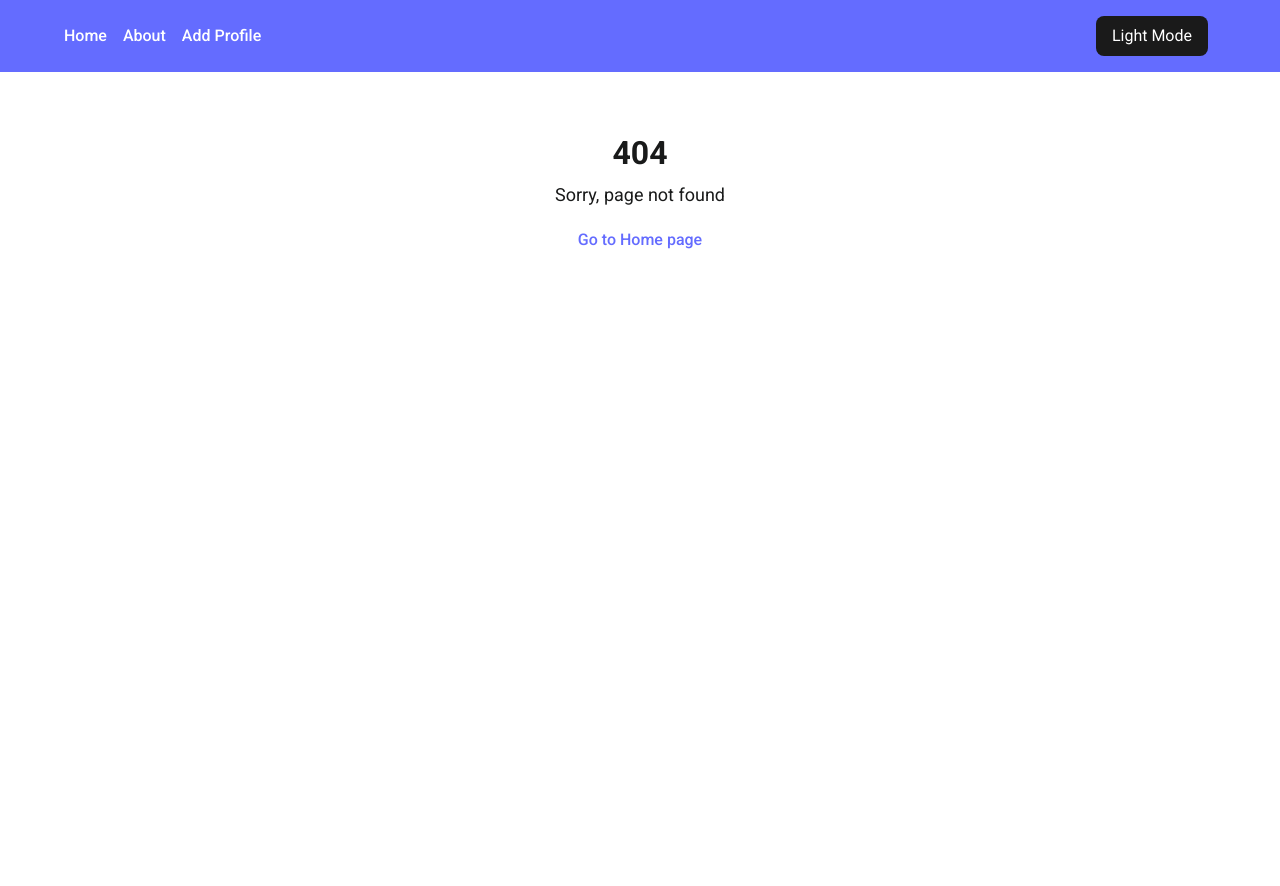
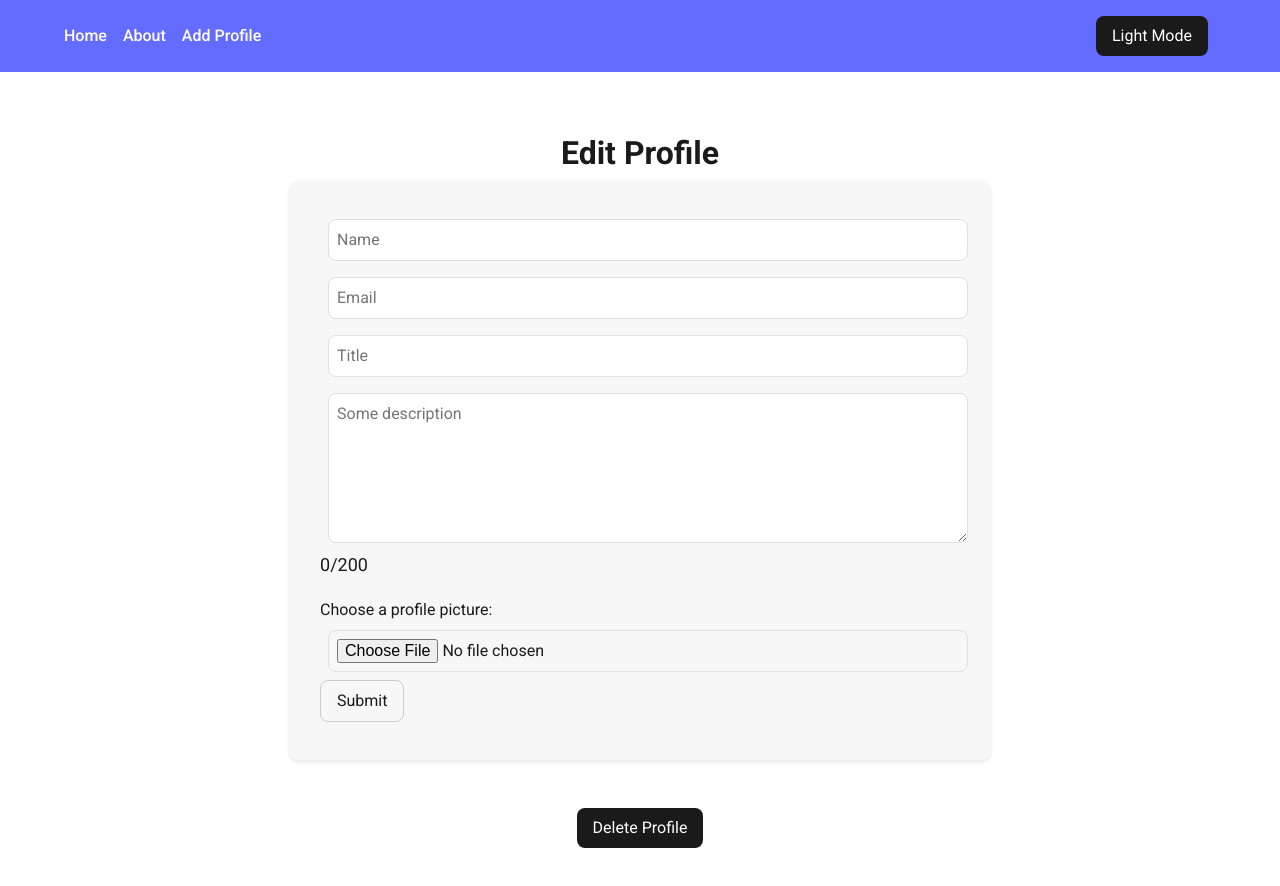
Before and after one commit to nrusk/CGT-390-Profile-App, a React (Vite) app: page /#/profile/1/edit in a window 1280 px wide. Before the commit this address had no page. Shown: the top 886 px of the page. Built offline with nearby package versions, Linux system fonts and the light colour scheme; no server answers.

Commit message:
17th commit

```diff
--- a/src/App.jsx
+++ b/src/App.jsx
@@ -4,6 +4,9 @@ import Navbar from "./components/Navbar";
 import AddProfilePage from "./pages/AddProfilePage";
 import HomePage from "./pages/HomePage";
 import NotFound from "./pages/NotFound";
+import ProfileDetailPage from "./pages/ProfileDetailPage";
+import ProfileEditPage from "./pages/ProfileEditPage";
+import ProfileIndexPage from "./pages/ProfileIndexPage";
 import { useState } from "react";
 import { useEffect } from "react";
 import { HashRouter, Routes, Route } from "react-router-dom";
@@ -27,6 +30,10 @@ const App = () => {
           <Route path="/" element={<HomePage />} />
           <Route path="/about" element={<AboutPage />} />
           <Route path="/add-profile" element={<AddProfilePage />} />
+          <Route path="/profile/:id" element={<ProfileIndexPage />}>
+            <Route index element={<ProfileDetailPage />} />
+            <Route path="edit" element={<ProfileEditPage />} />
+          </Route>
           <Route path="*" element={<NotFound />} />
         </Routes>
       </main>
--- a/src/components/Card.jsx
+++ b/src/components/Card.jsx
@@ -12,9 +12,9 @@ const Card = ({ image_url, name, title, email }) => {
             <div className={style["profile-card__content"]}>
                 <p>{name}</p>
                 <p>{title}</p>
-                <p>
+                {/* <p>
                     <a href={`mailto:${email}`}>{email}</a>
-                </p>
+                </p> */}
             </div>
         </div>
     );
--- a/src/components/ProfileForm.jsx
+++ b/src/components/ProfileForm.jsx
@@ -1,8 +1,23 @@
-import { useState } from "react";
+import { useState, useEffect } from "react";
 import style from "../styles/ProfileForm.module.css";
+import { useNavigate } from "react-router-dom";
 
-const ProfileForm = () => {
+const ProfileForm = ({ isEdit = false, currentProfile = {} }) => {
+    const navigate = useNavigate();
     const [data, setData] = useState({ name: "", title: "", email: "", bio: "", image: null });
+
+    useEffect(() => {
+        if (isEdit) {
+            setData({
+                name: currentProfile.name || "",
+                title: currentProfile.title || "",
+                email: currentProfile.email || "",
+                bio: currentProfile.bio || "",
+                image: null,
+            });
+        }
+    }, [currentProfile, isEdit]);
+
     const [errors, setErrors] = useState({ image: "", general: "" });
     const [submitting, setSubmitting] = useState(false);
     const [successMessage, setSuccessMessage] = useState("");
@@ -20,12 +35,13 @@ const ProfileForm = () => {
         } else {
             setData({ ...data, [e.target.name]: e.target.value });
         }
+    };
 
-    };
     const handleSubmit = async (e) => {
         e.preventDefault();
         setSubmitting(true);
         const formData = new FormData();
+        formData.append("id", currentProfile.id || "");
         formData.append("name", data.name.trim());
         formData.append("email", data.email.trim());
         formData.append("title", data.title.trim());
@@ -33,7 +49,7 @@ const ProfileForm = () => {
         if (data.image) formData.append("image", data.image);
         console.log(data.image+"test");
         try {
-            const response = await fetch("https://web.ics.purdue.edu/~nrusk/profile-app/send-data.php", {
+            const response = await fetch("https://web.ics.purdue.edu/~nrusk/profile-app/send-data-with-id.php", {
                 method: "POST",
                 body: formData,
             });
@@ -45,19 +61,18 @@ const ProfileForm = () => {
                 setTimeout(() => {
                     setSuccessMessage("");
                 }, 1000);
-
+                isEdit && navigate(-1);
             } else {
                 setErrors({image: "", general: result.message});
                 setSuccessMessage("");
             }
-
         } catch (error) {
             setErrors({image: "", general: error});
         } finally {
             setSubmitting(false);
         }
+    };
 
-    };
     return (
         <form onSubmit={handleSubmit} className={style["profile-form"]}>
             <input
@@ -92,11 +107,21 @@ const ProfileForm = () => {
                 value={data.bio}
                 onChange={handleChange}
             ></textarea>
-        <p>{data.bio.length}/200</p>
+            <p>{data.bio.length}/200</p>
             <label htmlFor="image">Choose a profile picture:</label>
                 <input type="file" id="image" name="image" accept="image/png, image/jpeg, img/jpg, image/gif" onChange={handleChange}/>
                 {errors.image && <p className={style['error']}>{errors.image}</p>}
-            <button type="submit" disabled={submitting || errors.image !== "" || data.name.trim() === "" || data.email.trim() === "" || data.title.trim() === "" || data.bio.trim() === "" || data.image === null? true: false}>Submit</button>
+            <button
+                    type="submit"
+                    disabled={
+                    submitting ||
+                    errors.image !== "" ||
+                    data.name.trim() === "" ||
+                    data.email.trim() === "" ||
+                    data.title.trim() === "" ||
+                    data.bio.trim() === "" ||
+                    (!isEdit && !data.image)}
+            >Submit</button>
                 {errors.general && <p className={style['error']}>{errors.general}</p>}
                 {successMessage && <p className={style['success']}>{successMessage}</p>}
         </form>
--- a/src/pages/HomePage.jsx
+++ b/src/pages/HomePage.jsx
@@ -5,6 +5,7 @@ import { FontAwesomeIcon } from '@fortawesome/react-fontawesome';
 import { faXmark, faChevronLeft, faChevronRight } from '@fortawesome/free-solid-svg-icons';
 import { useEffect } from "react";
 import styles from "../styles/home.module.css";
+import { Link } from "react-router-dom";
 
 const HomePage = () => {
 
@@ -16,12 +17,12 @@ const HomePage = () => {
   const [page, setPage] = useState(1);
   const [count, setCount] = useState(1);
 
-  //variable to store the mode state
-  const [mode, setMode] = useState("light");
-  //function to update the mode state
-  const handleModeChange = () => {
-    setMode(mode === "light" ? "dark" : "light");
-  };
+  // //variable to store the mode state
+  // const [mode, setMode] = useState("light");
+  // //function to update the mode state
+  // const handleModeChange = () => {
+  //   setMode(mode === "light" ? "dark" : "light");
+  // };
 
   //get titles
   useEffect(() => {
@@ -97,7 +98,9 @@ const HomePage = () => {
       </div>
       <div className={styles["profile-cards"]}>
         {profiles.map((profile) => (
+          <Link to={`profile/${profile.id}`} key={profile.id}>
           <Card key={profile.id} {...profile} />
+          </Link>
         ))}
       </div>
       {count === 0 && <p>No profiles found!</p>}
--- /dev/null
+++ b/src/pages/ProfileDetailPage.jsx
@@ -0,0 +1,34 @@
+import { useEffect, useState } from "react";
+import { useParams } from "react-router-dom";
+import Wrapper from "../components/Wrapper";
+import styles from "../styles/profiledetail.module.css";
+import { Link } from "react-router-dom";
+
+const ProfileDetailPage = () => {
+    const [profile, setProfile] = useState({});
+    const { id } = useParams();
+    useEffect(() => {
+        fetch(`https://web.ics.purdue.edu/~nrusk/profile-app/fetch-data-with-id.php?id=${id}`)
+            .then((res) => res.json())
+            .then((data) => {
+                setProfile(data);
+            });
+    }, [id]);
+
+    return (
+        <Wrapper>
+            <h1>{profile.name}</h1>
+            <div className={styles["flex-container"]}>
+                <p>{profile.title}</p>
+                <p>
+                    <a href={`mailto:${profile.email}`}>{profile.email}</a>
+                </p>
+                <p>{profile.bio}</p>
+                <img src={profile.image_url} alt={profile.name} />
+                <Link to="edit" className={styles['button']}>Edit Profile</Link>
+            </div>
+        </Wrapper>
+    );
+};
+
+export default ProfileDetailPage;
--- /dev/null
+++ b/src/pages/ProfileEditPage.jsx
@@ -0,0 +1,46 @@
+import { useEffect, useState } from "react";
+import { useParams } from "react-router-dom";
+import Wrapper from "../components/Wrapper";
+import { useNavigate } from "react-router-dom";
+import ProfileForm from "../components/ProfileForm";
+
+const ProfileEditPage = () => {
+    const navigate = useNavigate();
+    const { id } = useParams();
+    const [profile, setProfile] = useState({});
+    useEffect(() => {
+        fetch(`https://web.ics.purdue.edu/~nrusk/profile-app/fetch-data-with-id.php?id=${id}`)
+            .then((res) => res.json())
+            .then((data) => {
+                setProfile(data);
+            });
+    }, [id]);
+
+    const handleDelete = () => {
+        if (!window.confirm("Are you sure you want to delete this profile?")) {
+            return;
+        }
+        fetch(`https://web.ics.purdue.edu/~nrusk/profile-app/delete-profile.php?id=${id}`, {
+            method: "DELETE",
+        })
+            .then((data) => data.json())
+            .then((data) => {
+                if (data.error) {
+                    alert(data.error);
+                } else {
+                    alert("Profile Deleted");
+                    navigate("/");
+                }
+            });
+        };
+
+    return (
+        <Wrapper>
+            <h1>Edit Profile</h1>
+            <ProfileForm isEdit={true} currentProfile={profile} />
+            <button onClick={handleDelete} style={{margin: "3rem auto 0", display: "block"}}>Delete Profile</button>
+        </Wrapper>
+    );
+};
+
+export default ProfileEditPage;
--- /dev/null
+++ b/src/pages/ProfileIndexPage.jsx
@@ -0,0 +1,9 @@
+import { Outlet } from "react-router-dom";
+
+const ProfileIndexPage = () => {
+    return (
+        <Outlet />
+    );
+};
+
+export default ProfileIndexPage;
--- a/src/styles/card.module.css
+++ b/src/styles/card.module.css
@@ -17,7 +17,6 @@
     text-align: center;
     width: 200px;
     box-shadow: var(--box-shadow);
-    height: 100%;
     margin: 0.75rem;
     &.is-entering {
         opacity: 0;
--- /dev/null
+++ b/src/styles/profiledetail.module.css
@@ -0,0 +1,23 @@
+.flex-container {
+    display: flex;
+    flex-direction: column;
+    justify-content: center;
+    align-items: center;
+    margin-top: 3rem;
+}
+
+.button {
+    padding: 0.5rem 1rem;
+    background-color: var(--button-background-color);
+    color: var(--button-text-color);
+    border: none;
+    border-radius: var(--border-radius);
+    cursor: pointer;
+    transition: background-color 0.3s;
+    margin-top: 3rem;
+}
+
+.button:hover {
+    background-color: var(--button-hover-background-color);
+    color: var(--button-hover-text-color);
+}
```
